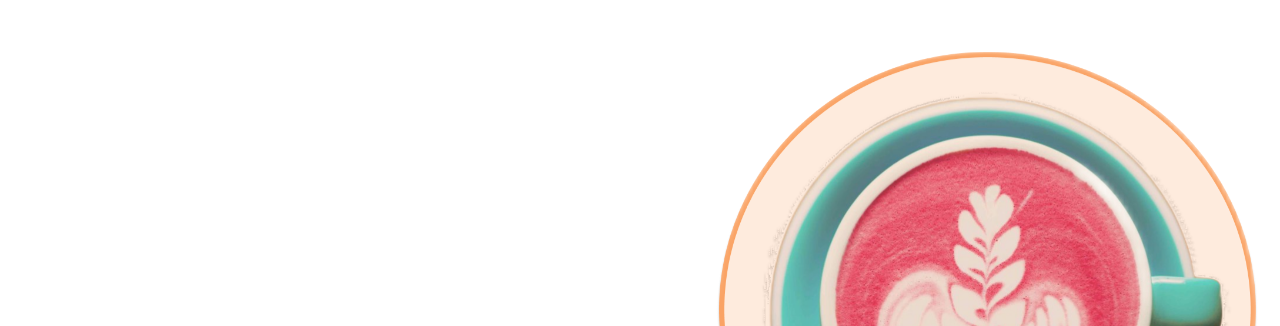
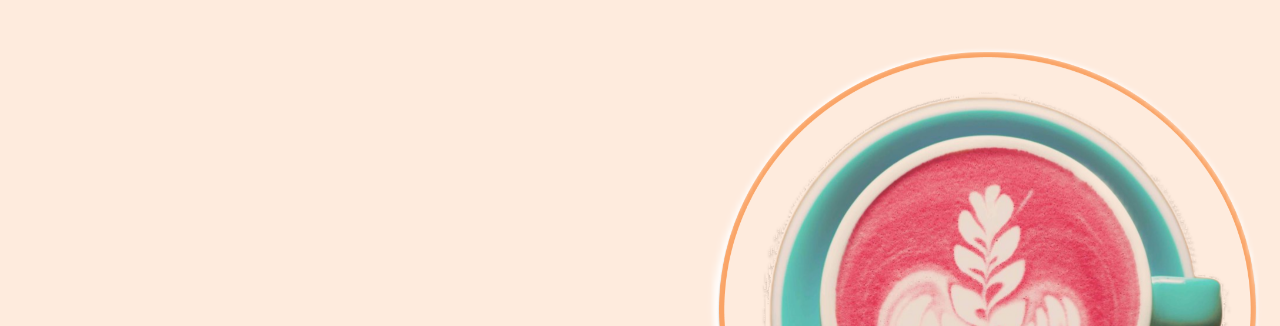
Before and after one commit to SashaPudka/CapCakeWork, a plain HTML site: page index.html in a window 1280 px wide. Shown: the part 184-510 px from the top of the page. Drawn offline with Linux system fonts and the light colour scheme; files whose address does not match are found by name.

Commit message:
changing css

```diff
--- a/css/main.css
+++ b/css/main.css
@@ -26,7 +26,7 @@ h1, h2, h3, h4, h5, h6 {
     will-change: transform;
 }
 body {
-    background-image: url(img/background-image.jpg);
+    background-image: url(../img/background-image.jpg);
     background-size: 50px;
     color: #fafafa;
     font-family: raleway-c;
```
